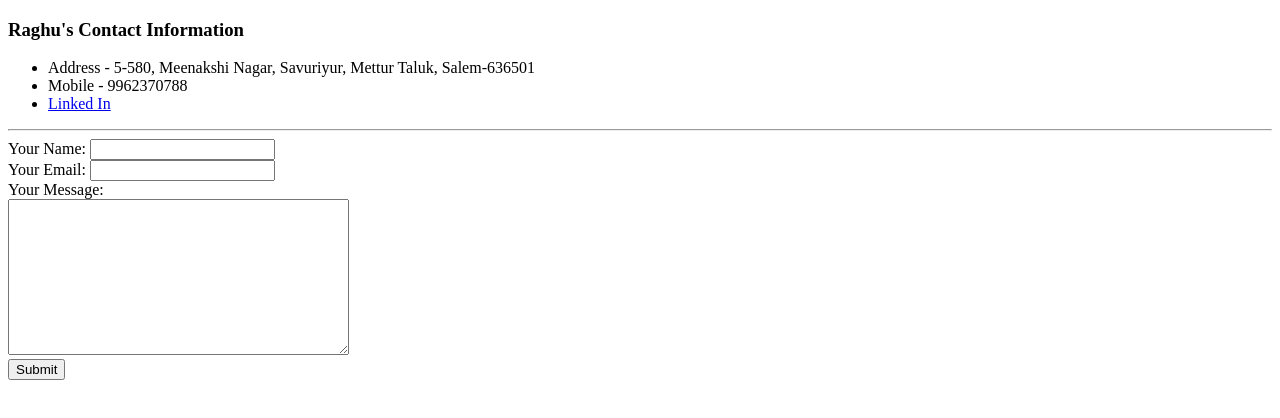
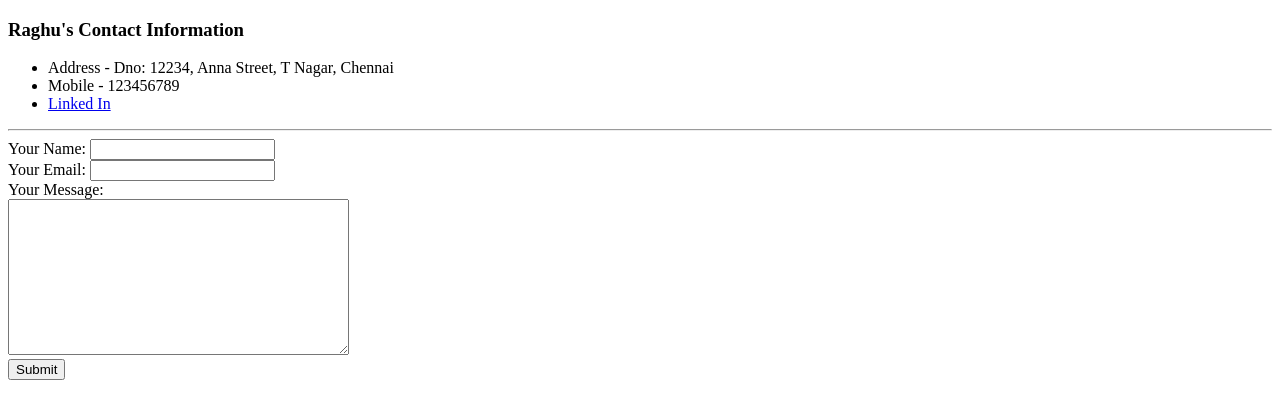
Before and after one commit to Raghuvenu93/personal-site, a plain HTML site: page contact-info.html in a window 1280 px wide. Drawn offline with Linux system fonts and the light colour scheme.

Commit message:
Update contact-info.html

```diff
--- a/contact-info.html
+++ b/contact-info.html
@@ -7,12 +7,12 @@
   <body>
     <h3>Raghu's Contact Information</h3>
     <ul>
-      <li>Address - 5-580, Meenakshi Nagar, Savuriyur, Mettur Taluk, Salem-636501</li>
-      <li>Mobile - 9962370788</li>
+      <li>Address - Dno: 12234, Anna Street, T Nagar, Chennai</li>
+      <li>Mobile - 123456789</li>
       <li><a href="https://in.linkedin.com/in/raghu-nanda-ganesh-v-01ba55164">Linked In</a></li>
     </ul>
     <hr>
-    <form  action="mailto:raghuvenu93@gmail.com" method="post" enctype="text/plain">
+    <form  action="mailto:test@raghu.com" method="post" enctype="text/plain">
       <label for="">Your Name:</label>
       <input type="text" name="" value="">
       <br>
```
